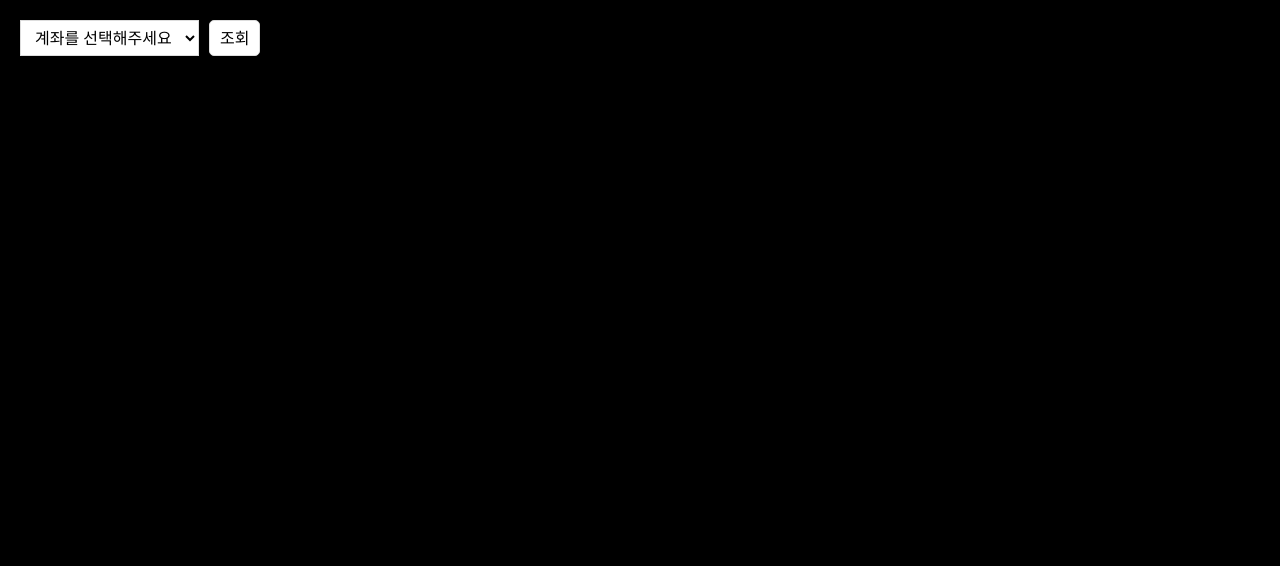
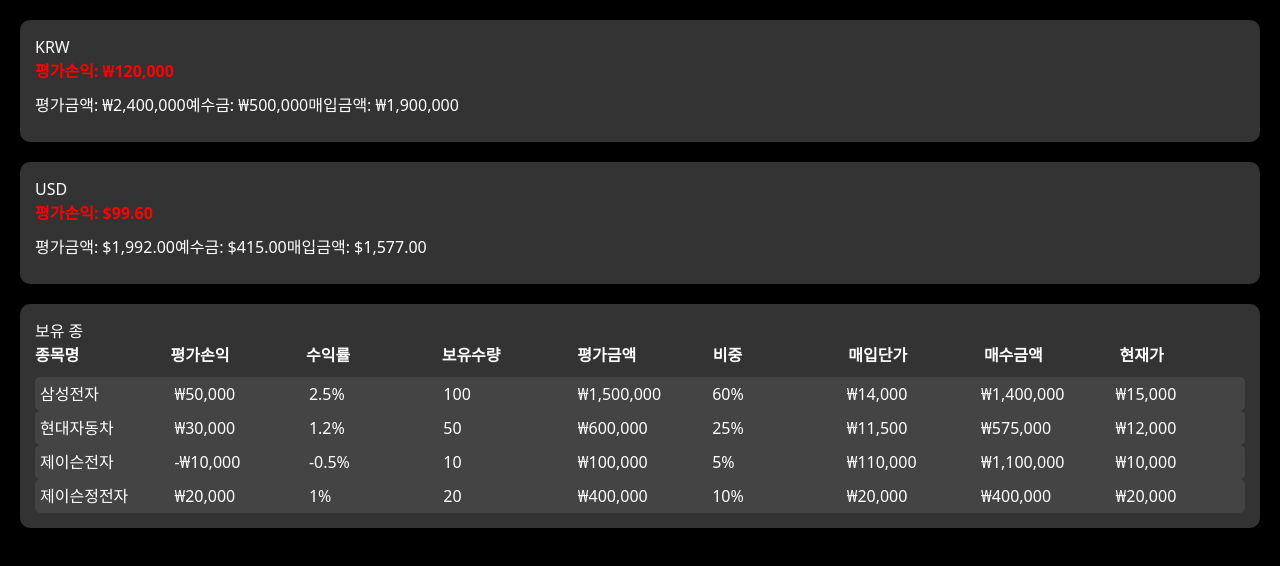
Before and after one commit to jason0904/DB_Team_Project, a Nuxt app in the folder front/: page /balance in a window 1280 px wide. Shown: the top 566 px of the page. Built offline with nearby package versions, Linux system fonts and the light colour scheme.

Commit message:
MODIFY balance pages

```diff
--- a/front/pages/balance.vue
+++ b/front/pages/balance.vue
@@ -1,27 +1,38 @@
 <template>
   <div class="account-balance-container">
-    <div class="account-selector">
-      <select v-model="selectedAccount" class="dropdown">
-        <option disabled value="">계좌를 선택해주세요</option>
-        <option v-for="account in accounts" :key="account.id" :value="account.id">{{ account.name }}</option>
-      </select>
-      <button @click="fetchAccountData">조회</button>
-    </div>
-
+    <!-- 한국 원화(KRW) 정보 섹션 -->
+    <div class="currency-section krw-section">
+      <h2>KRW</h2>
       <div v-if="accountData" class="account-details">
         <div class="profit-loss" :class="{'positive': accountData.profitLoss > 0, 'negative': accountData.profitLoss < 0}">
-        평가손익: {{ accountData.profitLoss | currency }} ({{ accountData.profitLossPercent }}%)
+          평가손익: {{ formatCurrency(accountData.profitLoss, 'KRW') }}
         </div>
         <div class="balance-info">
-        <span>평가금액: {{ accountData.totalValue | currency }}</span>
-        <span>예수금: {{ accountData.deposit | currency }}</span>
+          <span>평가금액: {{ formatCurrency(accountData.totalValue, 'KRW') }}</span>
+          <span>예수금: {{ formatCurrency(accountData.deposit, 'KRW') }}</span>
+          <span>매입금액: {{ formatCurrency(accountData.totalCost, 'KRW') }}</span>
         </div>
-      <div class="balance-info">
-        <span>매입금액: {{ accountData.totalCost | currency }}</span>
-        <span>D+2: {{ accountData.d2Amount | currency }}</span>
       </div>
     </div>
 
+    <!-- 미국 달러(USD) 정보 섹션 -->
+    <div class="currency-section usd-section">
+      <h2>USD</h2>
+      <div v-if="accountData" class="account-details">
+        <div class="profit-loss" :class="{'positive': accountData.profitLoss > 0, 'negative': accountData.profitLoss < 0}">
+          평가손익: {{ formatCurrency(accountData.profitLoss, 'USD') }}
+        </div>
+        <div class="balance-info">
+          <span>평가금액: {{ formatCurrency(accountData.totalValue, 'USD') }}</span>
+          <span>예수금: {{ formatCurrency(accountData.deposit, 'USD') }}</span>
+          <span>매입금액: {{ formatCurrency(accountData.totalCost, 'USD') }}</span>
+        </div>
+      </div>
+    </div>
+
+    <!-- 주식 정보 섹션 -->
+    <div class="currency-section stock-section">
+      <h2>보유 종</h2>
       <div v-if="stockData" class="stock-list">
         <div class="stock-header">
           <span>종목명</span>
@@ -37,14 +48,15 @@
         <div class="stock-items">
           <div class="stock-item" v-for="stock in stockData" :key="stock.id">
             <span>{{ stock.name }}</span>
-          <span>{{ stock.profitLoss | currency }}</span>
+            <span>{{ formatCurrency(stock.profitLoss, 'KRW') }}</span>
             <span>{{ stock.returnRate }}%</span>
             <span>{{ stock.quantity }}</span>
-          <span>{{ stock.currentValue | currency }}</span>
+            <span>{{ formatCurrency(stock.currentValue, 'KRW') }}</span>
             <span>{{ stock.weight }}%</span>
-          <span>{{ stock.purchasePrice | currency }}</span>
-          <span>{{ stock.purchaseAmount | currency }}</span>
-          <span>{{ stock.currentPrice | currency }}</span>
+            <span>{{ formatCurrency(stock.purchasePrice, 'KRW') }}</span>
+            <span>{{ formatCurrency(stock.purchaseAmount, 'KRW') }}</span>
+            <span>{{ formatCurrency(stock.currentPrice, 'KRW') }}</span>
+          </div>
         </div>
       </div>
     </div>
@@ -55,36 +67,87 @@
 export default {
   data() {
     return {
-      selectedAccount: '',
-      accounts: [
-        { id: 'acc1', name: '계좌 1' },
-        { id: 'acc2', name: '계좌 2' },
-        // 더 많은 계좌들...
-      ],
+      conversionRate: 0.00083, // 예시 환율, 1 KRW = 0.00083 USD
       accountData: null,
       stockData: null,
     };
   },
+  created() {
+    this.fetchAccountData();
+    this.fetchStockData();
+  },
   methods: {
     fetchAccountData() {
-      // 더미 데이터 설정
+      // 계좌 정보를 위한 더미 데이터
       this.accountData = {
+        profitLoss: 120000,
+        totalValue: 2400000,
+        deposit: 500000,
+        totalCost: 1900000
+      };
+    },
+    fetchStockData() {
+      // 주식 정보를 위한 더미 데이터
+      this.stockData = [
+        {
+          id: 'stock1',
+          name: '삼성전자',
           profitLoss: 50000,
-        profitLossPercent: 5.0,
-        totalValue: 1050000,
-        totalCost: 1000000,
-        deposit: 500000,
-        d2Amount: 200000,
-      };
-      this.stockData = [
-        { id: 'stock1', name: '주식 A', profitLoss: 30000, returnRate: 3, quantity: 5, currentValue: 600000, weight: 60, purchasePrice: 120000, purchaseAmount: 600000, currentPrice: 125000, previousPrice: 120000 },
-        // 더 많은 주식들...
+          returnRate: 2.5,
+          quantity: 100,
+          currentValue: 1500000,
+          weight: 60,
+          purchasePrice: 14000,
+          purchaseAmount: 1400000,
+          currentPrice: 15000,
+        },
+        {
+          id: 'stock2',
+          name: '현대자동차',
+          profitLoss: 30000,
+          returnRate: 1.2,
+          quantity: 50,
+          currentValue: 600000,
+          weight: 25,
+          purchasePrice: 11500,
+          purchaseAmount: 575000,
+          currentPrice: 12000,
+        },
+        {
+          id: 'stock3',
+          name: '제이슨전자',
+          profitLoss: -10000,
+          returnRate: -0.5,
+          quantity: 10,
+          currentValue: 100000,
+          weight: 5,
+          purchasePrice: 110000,
+          purchaseAmount: 1100000,
+          currentPrice: 10000,
+        },
+        {
+          id: 'stock4',
+          name: '제이슨정전자',
+          profitLoss: 20000,
+          returnRate: 1.0,
+          quantity: 20,
+          currentValue: 400000,
+          weight: 10,
+          purchasePrice: 20000,
+          purchaseAmount: 400000,
+          currentPrice: 20000,
+        },
       ];
+    },
+    formatCurrency(value, currencyType) {
+      let formattedValue;
+      if (currencyType === 'USD') {
+        const usdValue = value * this.conversionRate;
+        formattedValue = new Intl.NumberFormat('en-US', { style: 'currency', currency: 'USD' }).format(usdValue);
+      } else {
+        formattedValue = new Intl.NumberFormat('ko-KR', { style: 'currency', currency: 'KRW' }).format(value);
       }
-  },
-  filters: {
-    currency(value) {
-      return new Intl.NumberFormat('ko-KR', { style: 'currency', currency: 'KRW' }).format(value);
+      return formattedValue;
     }
   }
 };
@@ -92,35 +155,22 @@
 
 <style>
 body {
-  background-color: #000000; /* Black color */
-  margin: 0; /* Removes default margin */
-  padding: 0; /* Removes default padding */
-  min-height: 100vh; /* 100% of the viewport height */
+  background-color: #000000;
+  margin: 0;
+  padding: 0;
+  min-height: 100vh;
 }
 
 .account-balance-container {
-  background-color: #000;
   color: #fff;
   padding: 20px;
 }
 
-.account-selector .dropdown {
-  color: black;
-  background-color: white;
-  border: 1px solid #ddd;
-  padding: 5px 10px;
-  margin-right: 10px;
-}
-
-.account-selector button {
-  padding: 5px 10px;
-  border: 1px solid #ddd;
-  background-color: #fff;
-  cursor: pointer;
-}
-
-.account-selector button:hover {
-  background-color: #eee;
+.currency-section {
+  background-color: #333;
+  border-radius: 10px;
+  padding: 15px;
+  margin-bottom: 20px;
 }
 
 .account-details .profit-loss {
@@ -128,34 +178,28 @@
   margin-bottom: 10px;
 }
 
-.account-details .positive {
-  color: red;
-}
-
-.account-details .negative {
-  color: blue;
-}
+.account-details .positive { color: red; }
+.account-details .negative { color: blue; }
 
 .balance-info {
   margin-bottom: 10px;
 }
 
-.stock-header, .stock-item {
+.stock-list .stock-header, .stock-list .stock-item {
   display: grid;
-  grid-template-columns: repeat(9, 1fr); /* 6개의 컬럼으로 나눕니다 */
-  gap: 10px;
+  grid-template-columns: repeat(9, 1fr); /* 10개의 열을 동일한 크기로 설정 */
+  gap: 10px; /* 각 항목 사이의 간격 */
 }
 
-.stock-header > span, .stock-item > span {
-  text-align: center; /* 내용을 가운데 정렬 */
+.stock-list .stock-header {
+  margin-bottom: 10px; /* 헤더와 아이템 사이의 간격 */
+  font-weight: bold; /* 헤더 텍스트 굵게 */
 }
 
-button {
-  background-color: white;
-  color: black;
-  border: 1px solid grey;
-  padding: 10px 15px;
-  border-radius: 5px;
-  cursor: pointer;
+.stock-list .stock-item {
+  align-items: center; /* 항목들을 가운데 정렬 */
+  padding: 5px; /* 패딩 설정 */
+  background-color: #444; /* 배경색 설정 */
+  border-radius: 5px; /* 둥근 모서리 */
 }
 </style>
--- a/front/pages/index.vue
+++ b/front/pages/index.vue
@@ -43,8 +43,10 @@
     <div v-if="isLoggedIn && accountLoggined" class="text-center mt-5">
       <button @click="goToOrder" class="bg-red-500 text-white p-2">주문하기</button>
       <button @click="checkBalance" class="bg-green-500 text-white p-2">잔고 확인</button>
+    </div>
+    <div v-if="isLoggedIn && accountLoggined" class="text-center mt-5">
       <button @click="checkTrade" class="bg-blue-500 text-white p-2">채결 확인</button>
-      <button @click="checkExchangeRate" class="bg-white text-white p-2">환율 확인</button>
+      <button @click="checkExchangeRate" class="bg-yellow-500 text-white p-2">환율 확인</button>
     </div>
   </div>
 </template>
@@ -56,12 +58,10 @@
       userAccountID: '',
       userAccountPassword: '',
       loginError: false, // 로그인 오류 메시지 상태
-      accountNumbers: ['1234567890(일반)', '0987654321(금)', '1357924680(일반)'], // 계좌 번호 목록
+      accountNumbers: ['1234567890(금)', '0987654321(일반)', '1357924680(금)'], // 계좌 번호 목록
       selectedAccount: '', // 선택된 계좌 번호
       accountPassword: '', // 계좌 비밀번호
-      accountLoggined: false,
-      accountType: '',
-      typeAccount: ''
+      accountLoggined: false
     };
   },
   computed: {
@@ -153,15 +153,16 @@
       console.log('Checking exchange rate');
     },
     accountSelected(accountNumber) {
-      //accountNumber 는 accountAccount(typeAccount) 형식이므로 (와 )를 기준으로 나누어 selectedAccount와 typeAccount에 저장한다.
       this.accountLoggined = false;
-
-      let accountNumberSplit = accountNumber.split('(');
-      this.selectedAccount = accountNumberSplit[0];
-      this.typeAccount = accountNumberSplit[1].split(')')[0];
+      this.selectedAccount = accountNumber;
     },
     async checkAccount() {
-      console.log(this.accountPassword);
+      // test code
+      this.$store.commit('setStoredAccount', this.selectedAccount);
+      this.accountPassword = '';
+      this.accountLoggined = true;
+      return;
+
       const axiosModule = await import('axios');
       const axios = axiosModule.default;
 
@@ -180,10 +181,7 @@
         const accountData = response.data;
         // API 응답 예시
 
-        this.$store.commit('setStoredAccount', {
-          storedAccount: this.selectedAccount,
-          typeAccount: this.typeAccount
-        });
+        this.$store.commit('setStoredAccount', this.selectedAccount);
         this.accountPassword = '';
       } catch (error) {
         // 에러 처리
```
Lines whose indentation alone changed are shown as unchanged.
